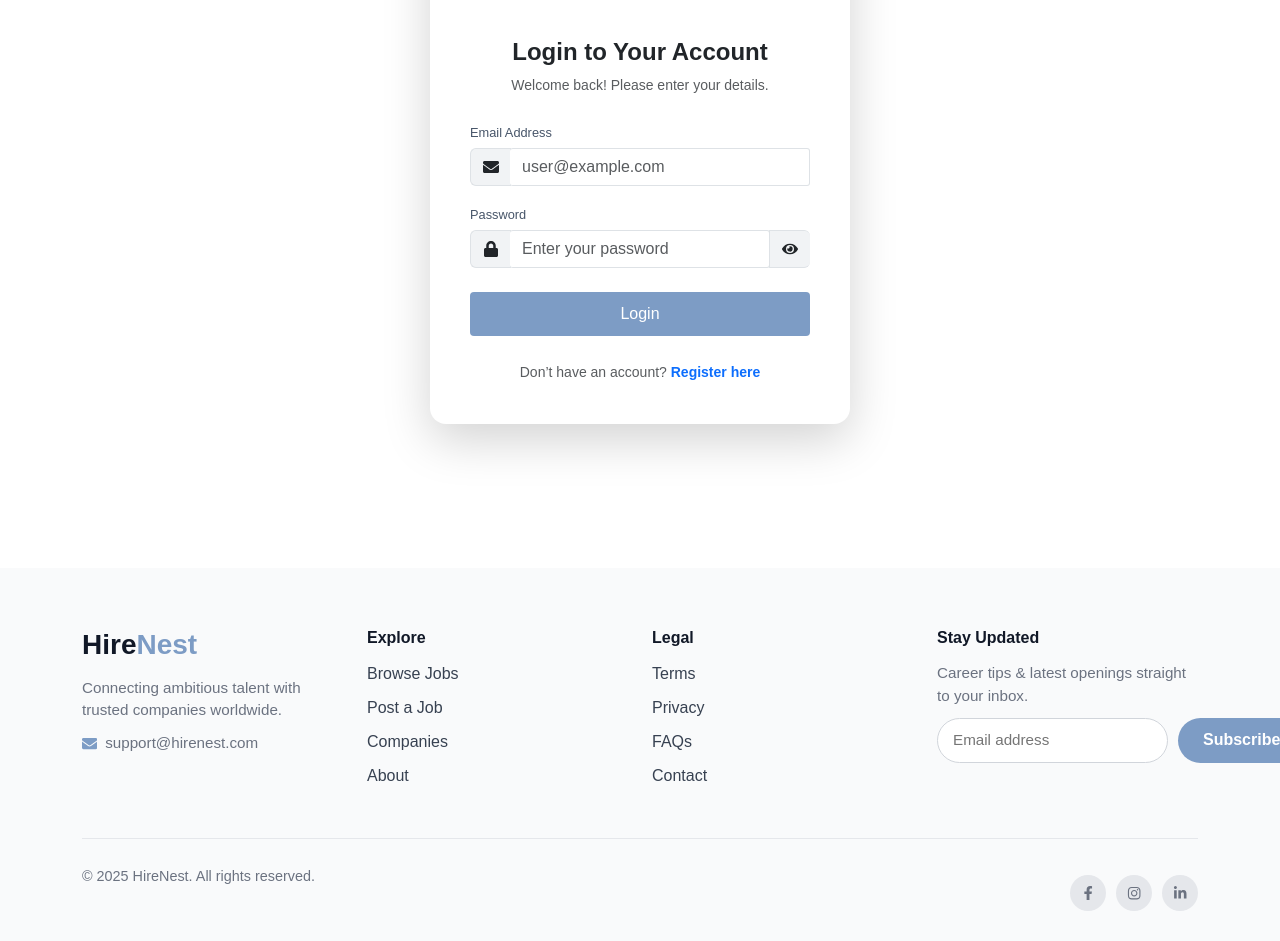
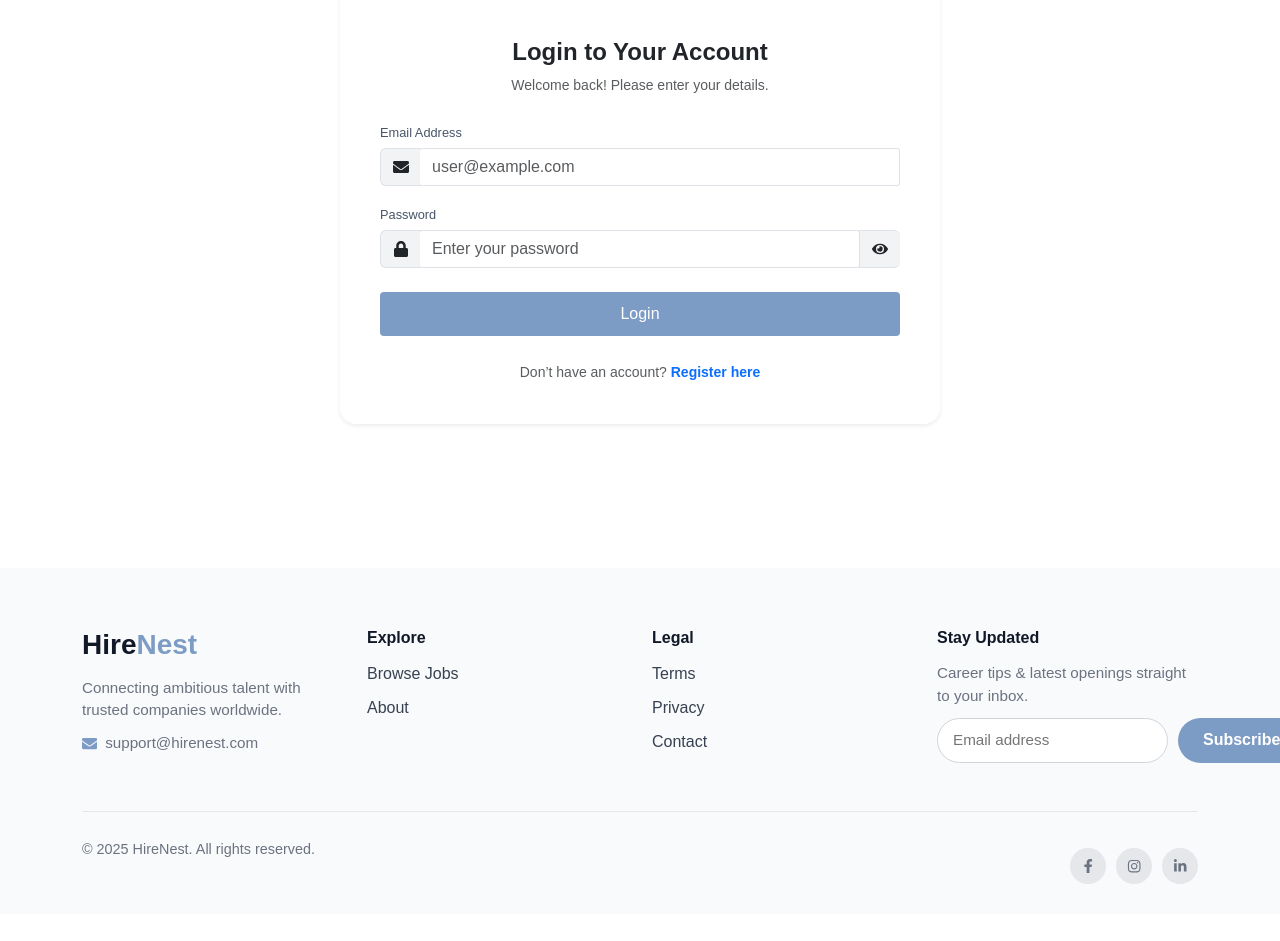
Before and after one commit to khanmustafaraza/hirenest, a React (Vite) app in the folder client/: page /login in a window 1280 px wide. Shown: the part 232-1173 px from the top of the page. After the commit the page ends 1146 px from the top, so only its background shows below. Built offline with nearby package versions, Linux system fonts and the light colour scheme; a web font is replaced by a local one.

Commit message:
changes inside the policy page

```diff
--- a/client/src/App.jsx
+++ b/client/src/App.jsx
@@ -22,12 +22,12 @@ import UserDashboard from "./pages/user/userdashbaord/UserDashboard";
 import UserProfile from "./pages/user/userprofile/UserProfile";
 import UserProfileById from "./pages/user/uerprofilebyid/UserProfileById";
 import ApplyJobList from "./pages/user/applyjoblist/ApplyJobList";
-// import PrivacyPolicy from "./pages/privacypolicy/PrivacyPolicy";
 import TermsAndConditions from "./pages/termsandconditions/TermsAndCondition";
 import UserList from "./pages/admin/userlist/UserList";
 import UserRegisterList from "./pages/admin/userregisterlist/UserRegisterList";
 import JobApplication from "./pages/admin/jobapplication/JobApplication";
 import JobApplicationList from "./pages/admin/jobapplicationlist/JobApplicationList";
+import Policy from "./pages/privacypolicy/Policy";
 // import Protected from "./routes/Protected";
 // import PostJob from "./pages/admin/postjob/PostJob";
 
@@ -43,7 +43,7 @@ const App = () => {
         <Route path="/login" element={<Login />} />
         <Route path="/job-list" element={<JobList/>} />
         <Route path="/job-details/:id" element={<JobDetails/>} />
-        {/* <Route path="/privacy-policy" element={<PrivacyPolicy/>} /> */}
+        <Route path="/policy" element={<Policy/>} />
         <Route path="/terms-conditions" element={<TermsAndConditions/>} />
 
         {/* user Route */}
--- a/client/src/components/footer/Footer.jsx
+++ b/client/src/components/footer/Footer.jsx
@@ -33,16 +33,12 @@ const Footer = () => {
             <h6 className="footer-heading">Explore</h6>
             <ul className="footer-links">
               <li>
-                <a href="/jobs">Browse Jobs</a>
+                <NavLink to ="/job-list">Browse Jobs</NavLink>
               </li>
+
+
               <li>
-                <a href="/post-job">Post a Job</a>
-              </li>
-              <li>
-                <a href="/companies">Companies</a>
-              </li>
-              <li>
-                <a href="/about">About</a>
+                <NavLink to ="/about">About</NavLink>
               </li>
             </ul>
           </div>
@@ -55,13 +51,11 @@ const Footer = () => {
                 <NavLink to="/terms-conditions">Terms</NavLink>
               </li>
               <li>
-            <NavLink to="/privacy-policy">Privacy</NavLink>
+            <NavLink to="/policy">Privacy</NavLink>
               </li>
+
               <li>
-                <a href="/faq">FAQs</a>
-              </li>
-              <li>
-                <a href="/contact">Contact</a>
+                <NavLink to="/contact">Contact</NavLink>
               </li>
             </ul>
           </div>
--- a/client/src/pages/about/About.jsx
+++ b/client/src/pages/about/About.jsx
@@ -3,6 +3,7 @@ import "./about.css";
 import Navbar from "../../components/navbar/Navbar";
 import Footer from "../../components/footer/Footer";
 import { FiUsers, FiTrendingUp, FiShield, FiZap } from "react-icons/fi";
+import { NavLink } from "react-router-dom";
 
 const About = () => {
   return (
@@ -16,16 +17,13 @@ const About = () => {
             HireNest: The Future of <span>Hiring</span>
           </h1>
           <p>
-            Connecting ambitious professionals with innovative companies —
-            fast, secure, and effortless.
+            Connecting ambitious professionals with innovative companies — fast,
+            secure, and effortless.
           </p>
           <div className="hero-buttons">
-            <a href="/register" className="primary-btn">
-              Get Started
-            </a>
-            <a href="/job-list" className="secondary-btn">
+            <NavLink to="/job-list" className="secondary-btn">
               Browse Jobs
-            </a>
+            </NavLink>
           </div>
         </div>
       </section>
@@ -35,7 +33,9 @@ const About = () => {
         <div className="container">
           <div className="section-heading text-center">
             <h2>Why HireNest?</h2>
-            <p>Designed to make your hiring journey smooth, fast, and reliable.</p>
+            <p>
+              Designed to make your hiring journey smooth, fast, and reliable.
+            </p>
           </div>
 
           <div className="row g-4 mt-4">
@@ -114,9 +114,9 @@ const About = () => {
         <div className="container text-center">
           <h2>Start your next chapter today</h2>
           <p>Join thousands discovering better career opportunities.</p>
-          <a href="/register" className="primary-btn white">
+          <NavLink to="/register" className="primary-btn white">
             Start Your Journey
-          </a>
+          </NavLink>
         </div>
       </section>
 
--- a/client/src/pages/about/about.css
+++ b/client/src/pages/about/about.css
@@ -1,8 +1,3 @@
-:root {
-  --primary-blue: #0b1a2d;
-  --primary-blue-hover: #142d4c;
-}
-
 /* HERO */
 .about-hero {
   padding: 120px 0 80px;
@@ -110,11 +105,13 @@
 .about-cta {
   padding: 80px 0;
   background: var(--primary-blue);
-  color: #fff;
+  /* color: #fff; */
   text-align: center;
 }
 
 .about-cta a.white {
   background: #fff;
   color: var(--primary-blue);
+  padding: 10px 18px;
+  border-radius: 3px;
 }
--- a/client/src/pages/auth/login/Login.jsx
+++ b/client/src/pages/auth/login/Login.jsx
@@ -26,7 +26,7 @@ const Login = () => {
     <>
       <Navbar />
       <section className="login-section d-flex align-items-center justify-content-center">
-        <div className="login-card shadow-lg">
+        <div className="login-card shadow-sm">
           <div className="text-center mb-4">
             <div className="icon-wrapper mb-3">
               <FaUserShield />
--- a/client/src/pages/auth/login/login.css
+++ b/client/src/pages/auth/login/login.css
@@ -9,7 +9,7 @@
   padding: 40px;
   border-radius: 16px;
   width: 100%;
-  max-width: 420px;
+  max-width: 600px;
   transition: 0.3s ease;
 }
 
--- a/client/src/pages/contact/Contact.jsx
+++ b/client/src/pages/contact/Contact.jsx
@@ -19,7 +19,7 @@ const Contact = () => {
         <div className="container">
           {/* Header */}
           <div className="text-center mb-5">
-            <h2 className="section-title">📬 Get in Touch</h2>
+            <h2 className="section-title">Get in Touch</h2>
             <p className="section-subtitle">
               Have a question, feedback, or collaboration idea? We'd love to
               hear from you.
--- a/client/src/pages/contact/contact.css
+++ b/client/src/pages/contact/contact.css
@@ -48,13 +48,13 @@
 
 /* ===== Button ===== */
 .btn-elegant {
-  background: #020617;
+  background: var(--primary-blue);
   color: #ffffff;
   font-size: 0.9rem;
   font-weight: 500;
-  border-radius: 8px;
+  border-radius: 2px;
   border: none;
-  padding: 11px;
+  padding: 12px 23px !important;
 }
 
 .btn-elegant:hover {
--- a/client/src/pages/privacypolicy/PrivacyPolicy.jsx
+++ b/client/src/pages/privacypolicy/Policy.jsx
@@ -3,7 +3,7 @@ import Navbar from "../../components/navbar/Navbar";
 import Footer from "../../components/footer/Footer";
 import "./policy.css";
 
-const PrivacyPolicy = () => {
+const Policy = () => {
   return (
     <>
       <Navbar />
@@ -73,4 +73,4 @@ const PrivacyPolicy = () => {
   );
 };
 
-export default PrivacyPolicy;
+export default Policy;
```
